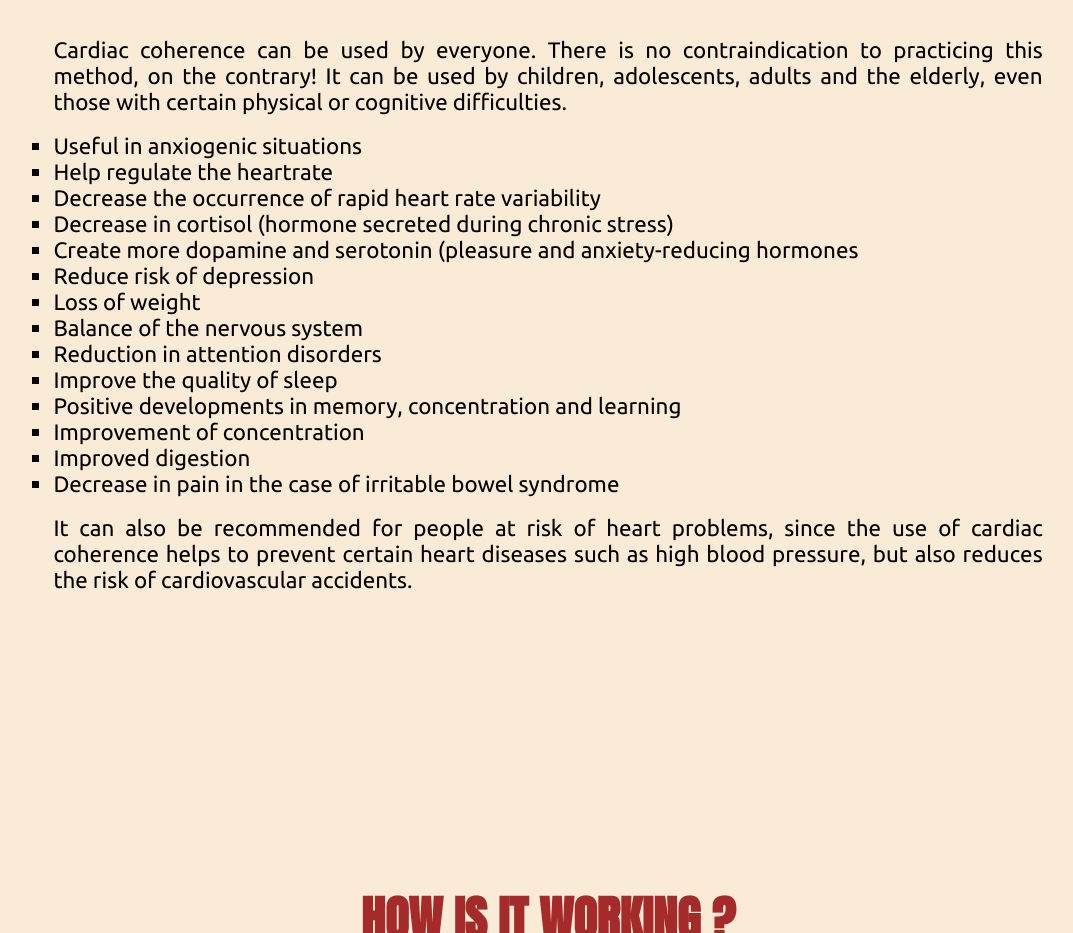
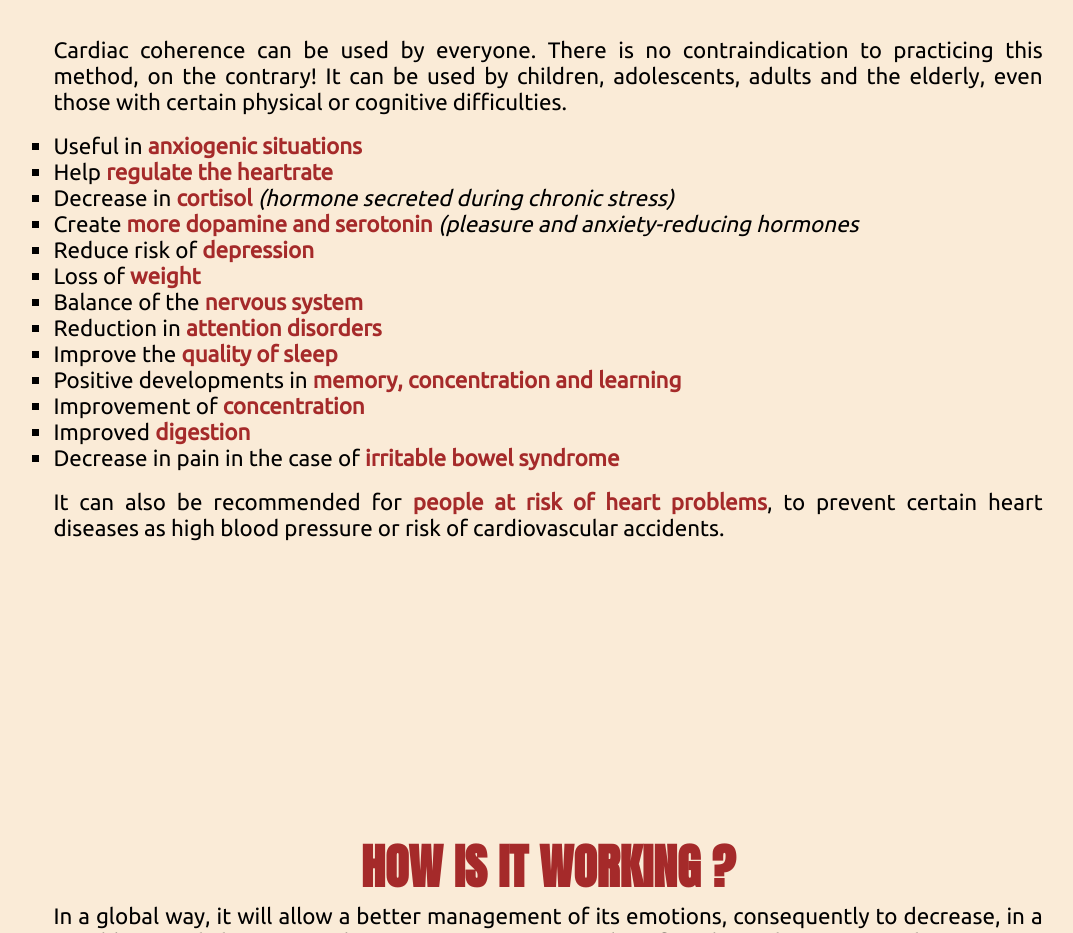
Before and after one commit to cecilegaudron/cardiac-coherence, a plain HTML site: page index.html in a window 1280 px wide. Shown: the part 3720-4653 px from the top of the page, without its empty margins (92-1165 px from the left). Drawn offline with Linux system fonts and the light colour scheme.

Commit message:
Add Styles on Unordered List for more Readability

```diff
--- a/assets/css/style.css
+++ b/assets/css/style.css
@@ -42,6 +42,11 @@ h2 {
 p {
     font-family: 'Ubuntu', sans-serif;
     font-size: 1.4rem;
+}
+
+strong {
+    color: brown;
+    font-weight: bold;
 }
 
 /* Header */
--- a/index.html
+++ b/index.html
@@ -91,23 +91,22 @@
         <div>
             <p>Cardiac coherence can be used by everyone. There is no contraindication to practicing this method, on the contrary! It can be used by children, adolescents, adults and the elderly, even those with certain physical or cognitive difficulties.</p><br>
             <ul>
-                <li>Useful in anxiogenic situations</li>
-                <li>Help regulate the heartrate</li>
-                <li>Decrease the occurrence of rapid heart rate variability</li>
-                <li>Decrease in cortisol (hormone secreted during chronic stress)</li>
-                <li>Create more dopamine and serotonin (pleasure and anxiety-reducing hormones</li>
-                <li>Reduce risk of depression</li>
-                <li>Loss of weight</li>
-                <li>Balance of the nervous system</li>
-                <li>Reduction in attention disorders</li>
-                <li>Improve the quality of sleep</li>
-                <li>Positive developments in memory, concentration and learning</li>
-                <li>Improvement of concentration</li>
-                <li>Improved digestion</li>
-                <li>Decrease in pain in the case of irritable bowel syndrome</li>
+                <li>Useful in <strong>anxiogenic situations</strong></li>
+                <li>Help <strong>regulate the heartrate</strong></li>
+                <li>Decrease in <strong>cortisol</strong> <em>(hormone secreted during chronic stress)</em></li>
+                <li>Create <strong>more dopamine and serotonin</strong> <em>(pleasure and anxiety-reducing hormones</em></li>
+                <li>Reduce risk of <strong>depression</strong></li>
+                <li>Loss of <strong>weight</strong></li>
+                <li>Balance of the <strong>nervous system</strong></li>
+                <li>Reduction in <strong>attention disorders</strong></li>
+                <li>Improve the <strong>quality of sleep</strong></li>
+                <li>Positive developments in <strong>memory, concentration and learning</strong></li>
+                <li>Improvement of <strong>concentration</strong></li>
+                <li>Improved <strong>digestion</strong></li>
+                <li>Decrease in pain in the case of <strong>irritable bowel syndrome</strong></li>
             </ul>
             <br>
-            <p>It can also be recommended for people at risk of heart problems, since the use of cardiac coherence helps to prevent certain heart diseases such as high blood pressure, but also reduces the risk of cardiovascular accidents.</p>
+            <p>It can also be recommended for <strong>people at risk of heart problems</strong>, to prevent certain heart diseases as high blood pressure or risk of cardiovascular accidents.</p>
         </div>
     </article>
     <!-- Section with Informations about Doing It-->
```
